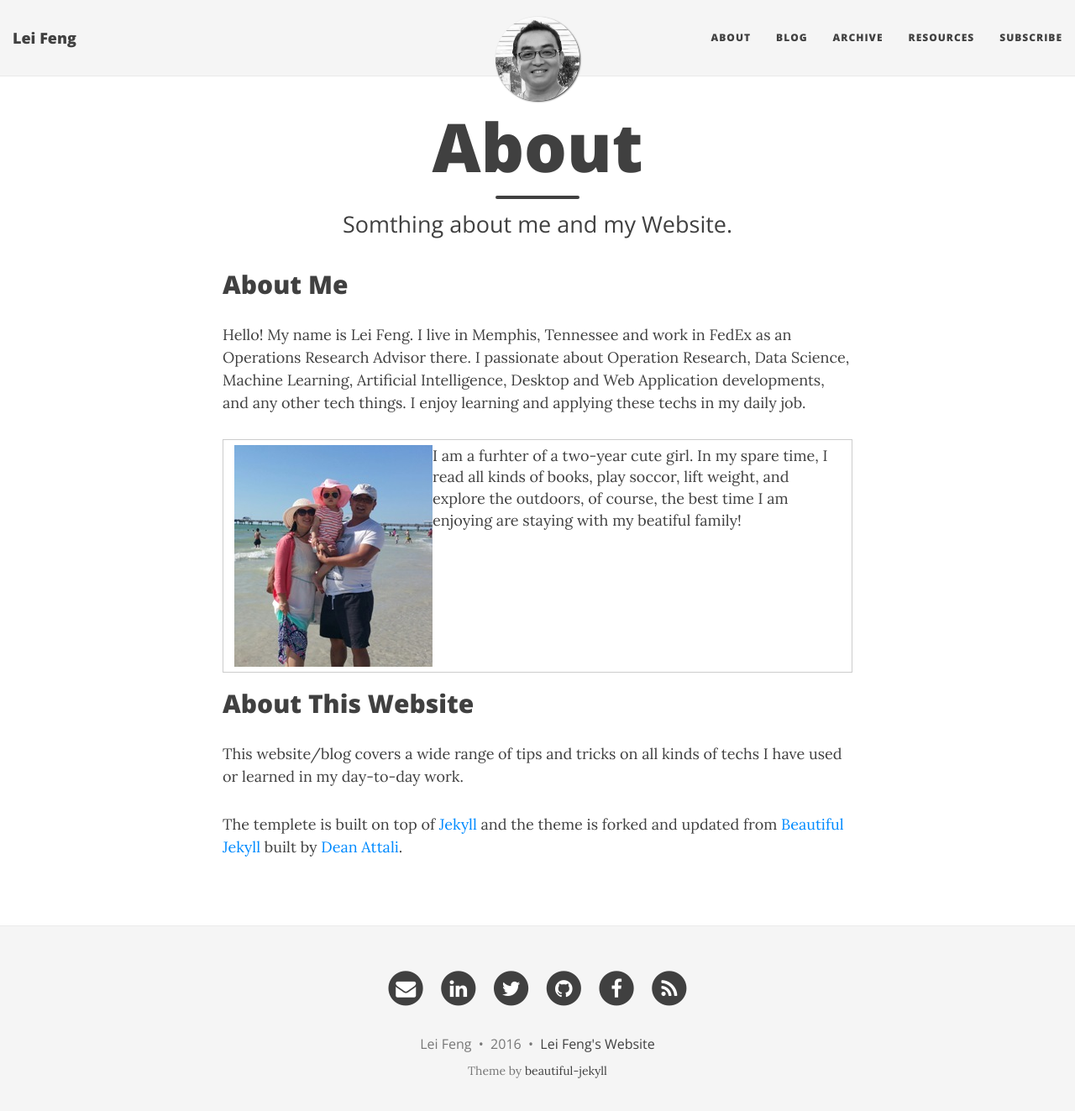
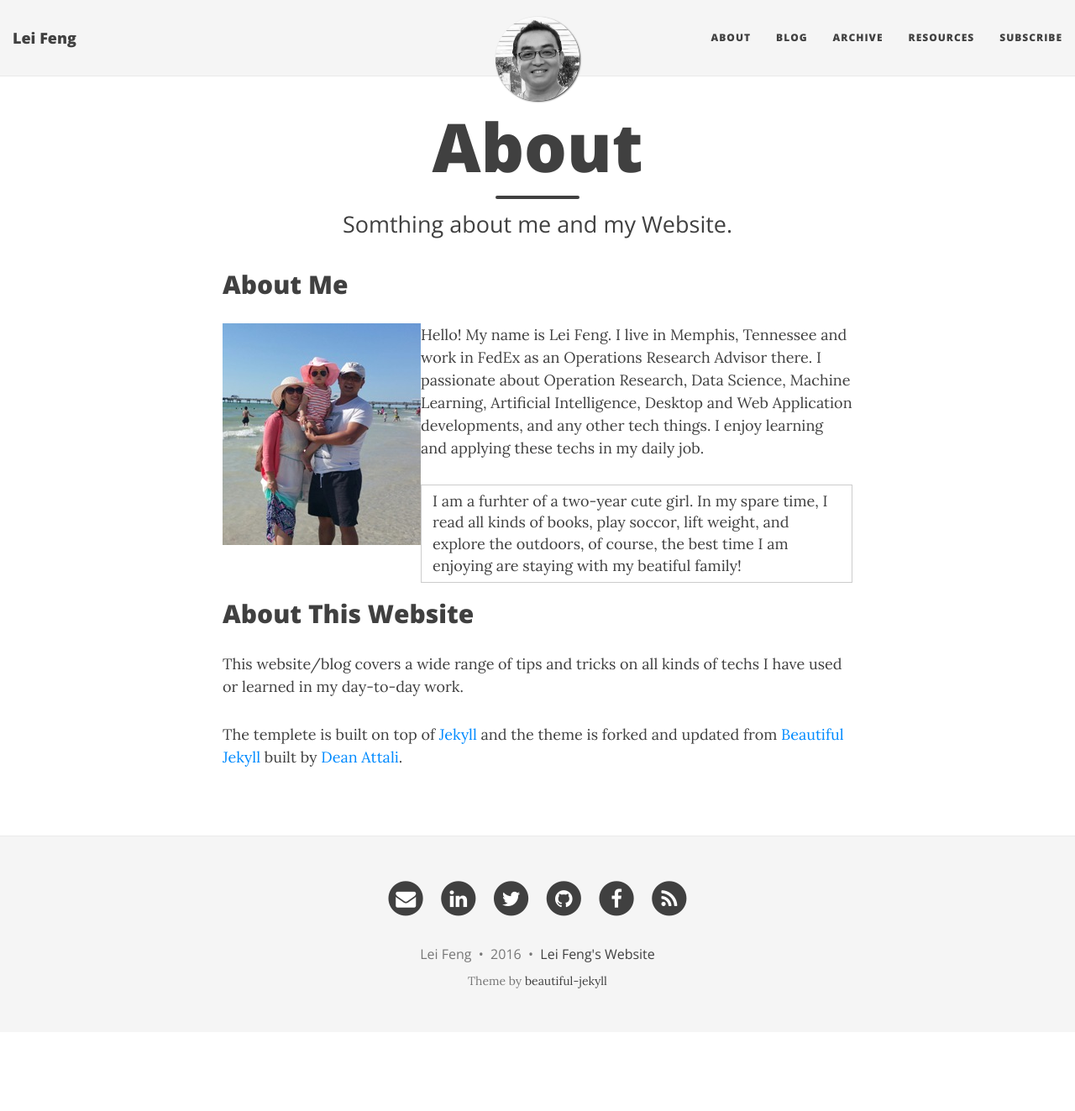
Before and after one commit to stonefl/stonefl.github.io, a Jekyll site: the page built from about.md, in a window 1280 px wide and 1336 px high. Shown: the top 1323 px of the window at 84% size. Built offline with Jekyll 4.4.1, drawn with Linux system fonts in a browser that asks for light colours; nearby versions of some CDN libraries.

Commit message:
Update about.md

```diff
--- a/about.md
+++ b/about.md
@@ -6,9 +6,9 @@
 
 ## About Me
 
-Hello! My name is Lei Feng. I live in Memphis, Tennessee and work in FedEx as an Operations Research Advisor there. I passionate about Operation Research, Data Science, Machine Learning, Artificial Intelligence, Desktop and Web Application developments, and any other tech things. I enjoy learning and applying these techs in my daily job.
+<img src="/img/avatar/family.jpg" alt="Picture of a cat in front of a pc" align="left"> Hello! My name is Lei Feng. I live in Memphis, Tennessee and work in FedEx as an Operations Research Advisor there. I passionate about Operation Research, Data Science, Machine Learning, Artificial Intelligence, Desktop and Web Application developments, and any other tech things. I enjoy learning and applying these techs in my daily job.
 
-<img src="/img/avatar/family.jpg" alt="Picture of a cat in front of a pc" align="left"> I am a furhter of a two-year cute girl. In my spare time, I read all kinds of books, play soccor, lift weight, and explore the outdoors, of course, the best time I am enjoying are staying with my beatiful family!|
+I am a furhter of a two-year cute girl. In my spare time, I read all kinds of books, play soccor, lift weight, and explore the outdoors, of course, the best time I am enjoying are staying with my beatiful family!|
 
 
 
```
